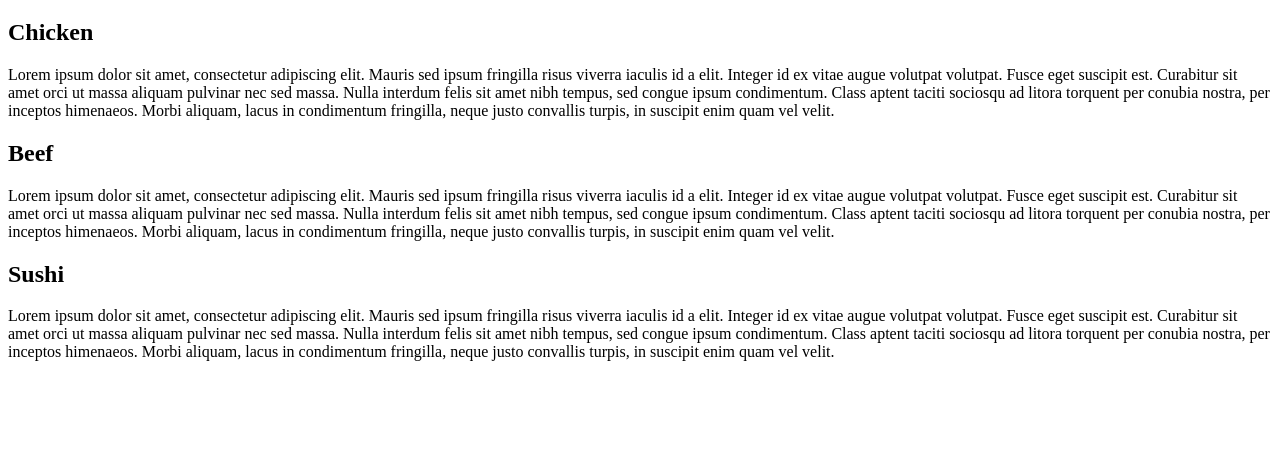
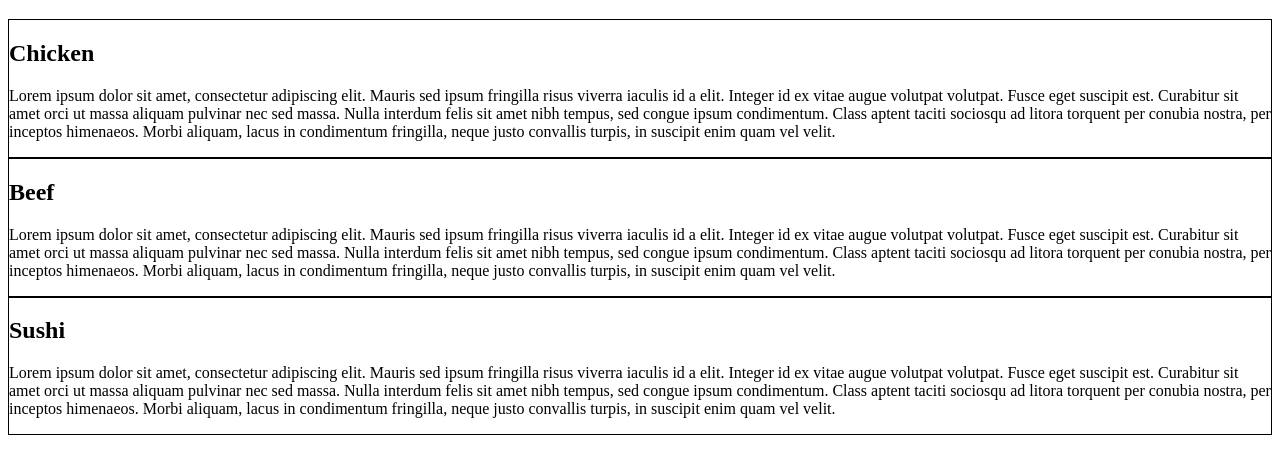
Before and after one commit to jasjotdhaliwal/module2-solution, a plain HTML site: page index.html in a window 1280 px wide. Shown: the part 61-518 px from the top of the page. Drawn offline with Linux system fonts and the light colour scheme.

Commit message:
Update style.css

```diff
--- a/css/style.css
+++ b/css/style.css
@@ -2,3 +2,12 @@ h1{
   color:red;
   text-align:center;
 }
+#first{
+  border: 1px solid black;
+}
+#second{
+  border: 1px solid black;
+}
+#third{
+  border: 1px solid black;
+}
```
